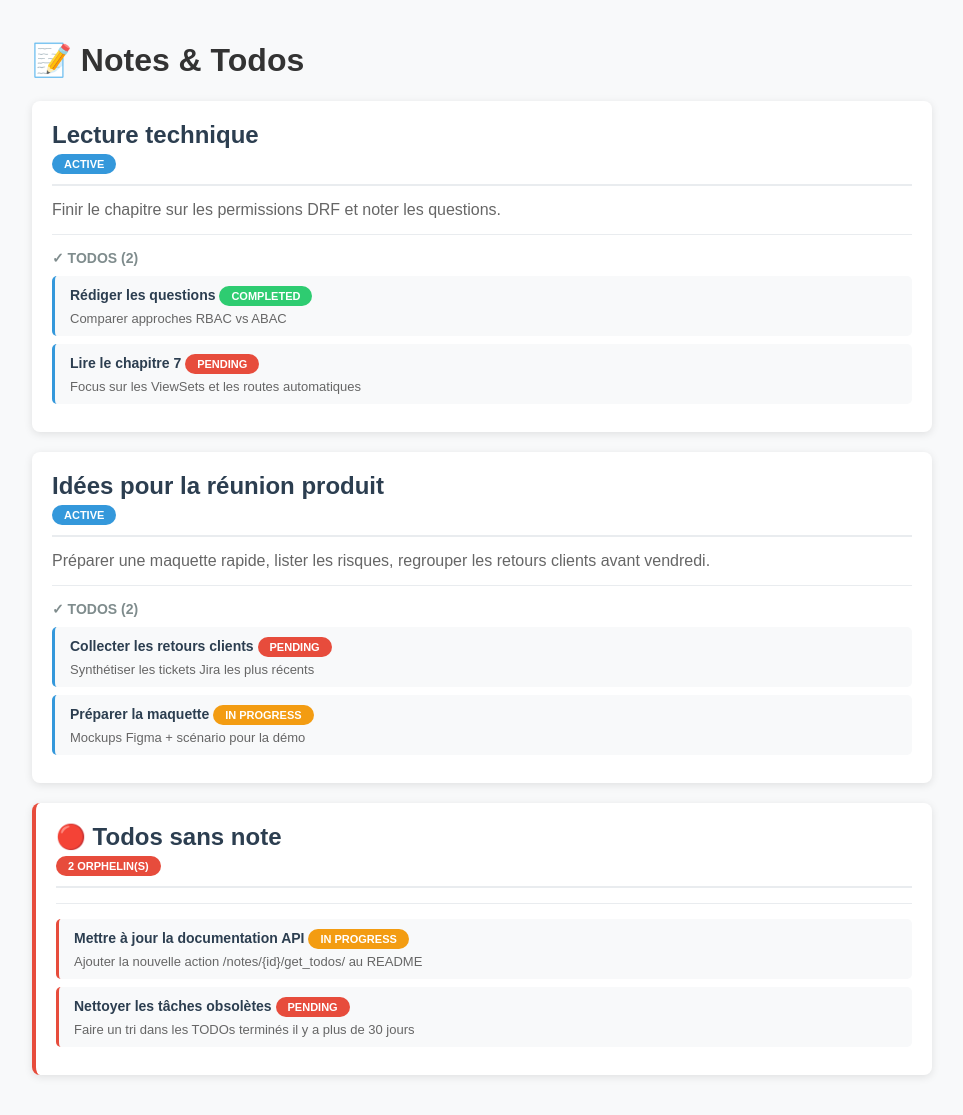
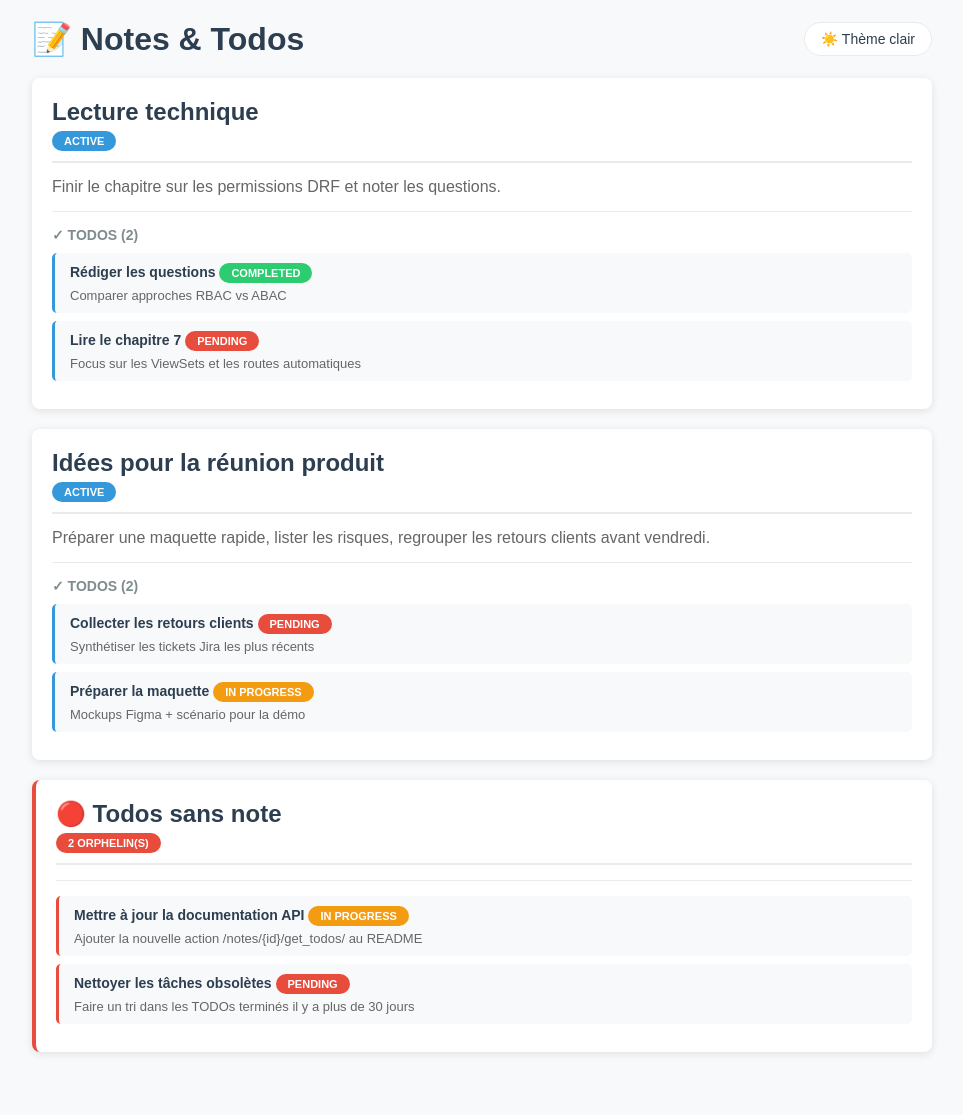
Before and after one commit to Callypige/django-todo-notes-api-, a Django app: page / in a window 1280 px wide. Shown: the whole page, without its empty margins (158-1121 px from the left). After the commit the page ends 1054 px from the top, so only its background shows below. Run offline with Django 5.2, Linux system fonts and the light colour scheme; data comes from the database, SQL or seed files in the repository; parts of the project's set-up code (start-up, migrations or seed data) failed here and were passed over.

Commit message:
Add theme toggle functionality with light and dark modes; update styles and templates

```diff
--- /dev/null
+++ b/apps/interface/static/interface/css/style.css
@@ -0,0 +1,163 @@
+/* === THEME VARIABLES === */
+
+/* Light theme (default) */
+[data-theme="light"] {
+    --bg-primary: #f8f9fa;
+    --bg-card: #ffffff;
+    --bg-todo: #f8f9fa;
+    --text-primary: #2c3e50;
+    --text-secondary: #666;
+    --text-muted: #7f8c8d;
+    --border-color: #e9ecef;
+    --shadow: rgba(0,0,0,0.1);
+}
+
+/* Dark theme */
+[data-theme="dark"] {
+    --bg-primary: #1a1a1a;
+    --bg-card: #2d2d2d;
+    --bg-todo: #3a3a3a;
+    --text-primary: #e0e0e0;
+    --text-secondary: #b0b0b0;
+    --text-muted: #888;
+    --border-color: #404040;
+    --shadow: rgba(0,0,0,0.3);
+}
+
+/* === BASE STYLES === */
+
+body {
+    font-family: Arial, sans-serif;
+    max-width: 900px;
+    margin: 0 auto;
+    padding: 20px;
+    background: var(--bg-primary);
+    color: var(--text-primary);
+    transition: background 0.3s, color 0.3s;
+}
+
+/* === HEADER === */
+
+.header {
+    display: flex;
+    justify-content: space-between;
+    align-items: center;
+    margin-bottom: 20px;
+}
+
+h1 {
+    color: var(--text-primary);
+    margin: 0;
+}
+
+/* === THEME SWITCHER === */
+
+.theme-btn {
+    background: var(--bg-card);
+    border: 1px solid var(--border-color);
+    border-radius: 20px;
+    padding: 8px 16px;
+    cursor: pointer;
+    color: var(--text-primary);
+    font-size: 14px;
+    font-weight: 500;
+    transition: all 0.3s;
+    display: flex;
+    align-items: center;
+    gap: 5px;
+}
+
+.theme-btn:hover {
+    background: var(--bg-todo);
+    transform: translateY(-1px);
+    box-shadow: 0 2px 8px var(--shadow);
+}
+
+.theme-btn:active {
+    transform: translateY(0);
+}
+
+/* === NOTES === */
+
+.note-card {
+    background: var(--bg-card);
+    padding: 20px;
+    margin-bottom: 20px;
+    border-radius: 8px;
+    box-shadow: 0 2px 8px var(--shadow);
+}
+
+.note-header {
+    border-bottom: 2px solid var(--border-color);
+    padding-bottom: 10px;
+    margin-bottom: 15px;
+}
+
+.note-title {
+    margin: 0 0 5px 0;
+    color: var(--text-primary);
+}
+
+.note-content {
+    color: var(--text-secondary);
+    margin: 10px 0;
+}
+
+/* === BADGES === */
+
+.badge {
+    display: inline-block;
+    padding: 4px 12px;
+    border-radius: 12px;
+    font-size: 11px;
+    font-weight: bold;
+    text-transform: uppercase;
+}
+
+.badge.active { background: #3498db; color: white; }
+.badge.in_progress { background: #f39c12; color: white; }
+.badge.completed { background: #2ecc71; color: white; }
+.badge.archived { background: #95a5a6; color: white; }
+.badge.pending { background: #e74c3c; color: white; }
+
+/* === TODOS === */
+
+.todos-section {
+    margin-top: 15px;
+    padding-top: 15px;
+    border-top: 1px solid var(--border-color);
+}
+
+.todos-section h4 {
+    margin: 0 0 10px 0;
+    color: var(--text-muted);
+    font-size: 14px;
+}
+
+.todo-item {
+    background: var(--bg-todo);
+    padding: 10px 15px;
+    margin-bottom: 8px;
+    border-radius: 5px;
+    border-left: 3px solid #3498db;
+}
+
+.todo-item h5 {
+    margin: 0 0 5px 0;
+    font-size: 14px;
+    color: var(--text-primary);
+}
+
+.todo-item p {
+    margin: 0;
+    font-size: 13px;
+    color: var(--text-secondary);
+}
+
+/* === EMPTY STATE === */
+
+.empty {
+    text-align: center;
+    color: var(--text-muted);
+    padding: 40px;
+}
--- /dev/null
+++ b/apps/interface/static/interface/js/theme.js
@@ -0,0 +1,28 @@
+// Simple theme toggle (light/dark)
+const html = document.documentElement;
+const themeBtn = document.querySelector('.theme-btn');
+const lightMode = document.querySelector('.light-mode');
+const darkMode = document.querySelector('.dark-mode');
+
+// Load saved theme (default: light)
+let currentTheme = localStorage.getItem('theme') || 'light';
+html.setAttribute('data-theme', currentTheme);
+updateDisplay();
+
+// Toggle on click
+themeBtn.addEventListener('click', () => {
+    currentTheme = currentTheme === 'light' ? 'dark' : 'light';
+    html.setAttribute('data-theme', currentTheme);
+    localStorage.setItem('theme', currentTheme);
+    updateDisplay();
+});
+
+function updateDisplay() {
+    if (currentTheme === 'dark') {
+        lightMode.style.display = 'none';
+        darkMode.style.display = 'inline';
+    } else {
+        lightMode.style.display = 'inline';
+        darkMode.style.display = 'none';
+    }
+}
--- a/apps/interface/templates/interface/home.html
+++ b/apps/interface/templates/interface/home.html
@@ -1,32 +1,20 @@
+{% load static %}
 <!DOCTYPE html>
-<html lang="en">
+<html lang="en" data-theme="auto">
 <head>
     <meta charset="UTF-8">
     <meta name="viewport" content="width=device-width, initial-scale=1.0">
     <title>Notes & Todos</title>
-    <style>
-        body { font-family: Arial, sans-serif; max-width: 900px; margin: 0 auto; padding: 20px; background: #f8f9fa; }
-        h1 { color: #333; }
-        .note-card { background: white; padding: 20px; margin-bottom: 20px; border-radius: 8px; box-shadow: 0 2px 8px rgba(0,0,0,0.1); }
-        .note-header { border-bottom: 2px solid #e9ecef; padding-bottom: 10px; margin-bottom: 15px; }
-        .note-title { margin: 0 0 5px 0; color: #2c3e50; }
-        .note-content { color: #666; margin: 10px 0; }
-        .badge { display: inline-block; padding: 4px 12px; border-radius: 12px; font-size: 11px; font-weight: bold; text-transform: uppercase; }
-        .badge.active { background: #3498db; color: white; }
-        .badge.in_progress { background: #f39c12; color: white; }
-        .badge.completed { background: #2ecc71; color: white; }
-        .badge.archived { background: #95a5a6; color: white; }
-        .badge.pending { background: #e74c3c; color: white; }
-        .todos-section { margin-top: 15px; padding-top: 15px; border-top: 1px solid #e9ecef; }
-        .todos-section h4 { margin: 0 0 10px 0; color: #7f8c8d; font-size: 14px; }
-        .todo-item { background: #f8f9fa; padding: 10px 15px; margin-bottom: 8px; border-radius: 5px; border-left: 3px solid #3498db; }
-        .todo-item h5 { margin: 0 0 5px 0; font-size: 14px; color: #2c3e50; }
-        .todo-item p { margin: 0; font-size: 13px; color: #666; }
-        .empty { text-align: center; color: #95a5a6; padding: 40px; }
-    </style>
+    <link rel="stylesheet" href="{% static 'interface/css/style.css' %}">
 </head>
 <body>
-    <h1>📝 Notes & Todos</h1>
+    <div class="header">
+        <h1>📝 Notes & Todos</h1>
+        <button class="theme-btn active" data-theme="light" title="Basculer le thème">
+            <span class="light-mode">☀️ Thème clair</span>
+            <span class="dark-mode" style="display: none;">🌙 Thème sombre</span>
+        </button>
+    </div>
 
     {% for note in notes %}
     <div class="note-card">
@@ -78,5 +66,7 @@
         </div>
     </div>
     {% endif %}
+
+    <script src="{% static 'interface/js/theme.js' %}"></script>
 </body>
 </html>
```
